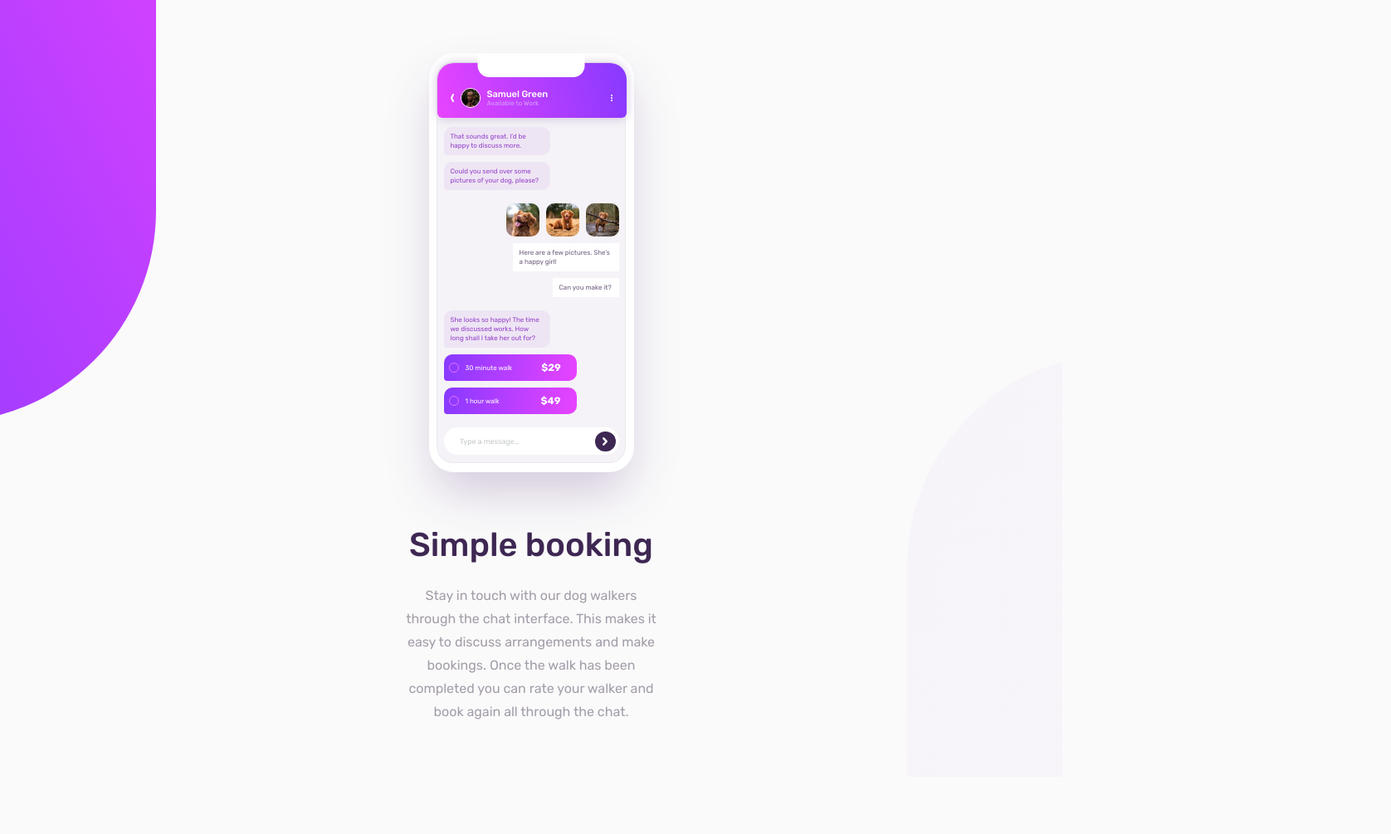
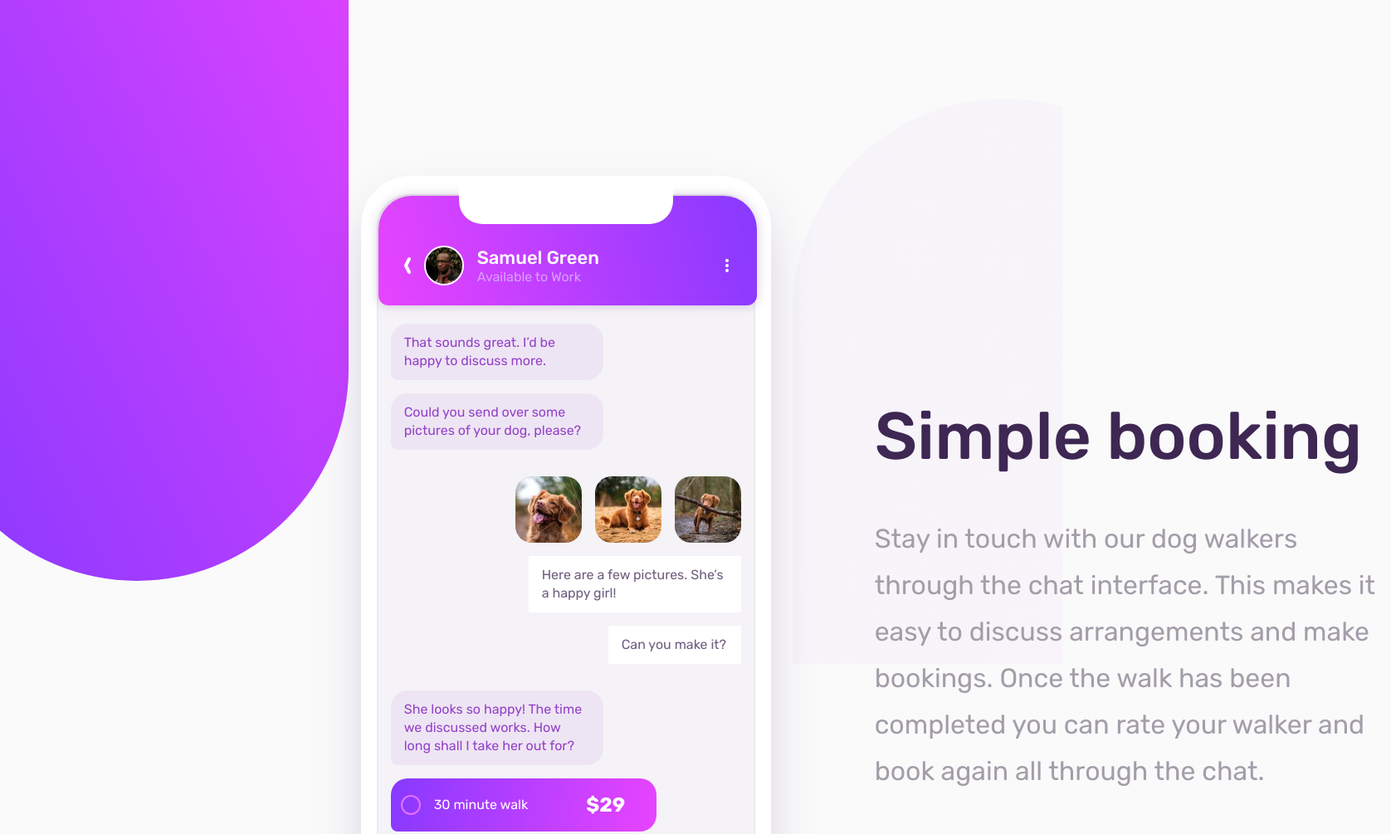
Before and after one commit to AlgoBenderDaily/Chat_App_CSS_llustration_HTML-CSS, a plain HTML site: page index.html in a window 1280 px wide. Shown: the top 1005 px of the page at 83% size, 1676 px wide, since content can reach past the window. Before the commit the page ends 936 px from the top, so only its background shows below. Drawn offline with Linux system fonts and the light colour scheme.

Commit message:
initial commit

```diff
--- a/main.css
+++ b/main.css
@@ -325,3 +325,206 @@ h3 {
   width: 311px;
   height: auto;
 }
+
+@media screen and (min-width: 992px) {
+  body {
+    background-image: url("./images/bg-desktop-top.svg"),
+      url("./images/bg-desktop-bottom.svg");
+    background-size: auto 87.5%, auto 85.13%;
+    display: grid;
+    place-content: center;
+  }
+
+  .main {
+    position: absolute;
+    top: 18.5%;
+    left: 31.46%;
+    flex-flow: row;
+    gap: 125px;
+  }
+
+  /* || MAIN-PHONE */
+  .main__phone {
+    width: calc(247px * 2);
+    height: calc(505px * 2);
+    border-radius: calc(30px * 2);
+  }
+
+  .phone__screen {
+    width: calc(228px * 2);
+    height: calc(483px * 2);
+    border: 2px solid hsla(271, 36%, 24%, 0.0509);
+    border-radius: calc(20px * 2);
+    margin: 22px 19px;
+  }
+
+  .screen__header {
+    width: calc(228px * 2);
+    height: calc(66px * 2);
+    border-radius: 40px 40px 12px 12px;
+  }
+
+  .header__notch {
+    width: calc(129px * 2);
+    height: calc(29px * 2);
+    border-radius: 0px 0px 28px 28px;
+  }
+
+  .header__nav {
+    gap: calc(76px * 2);
+    padding: 60px 33px 24px 31px;
+  }
+
+  .nav__arrow-avatar {
+    gap: calc(8px * 2);
+  }
+
+  .nav__return-arrow img {
+    max-width: calc(4px * 2);
+  }
+
+  .nav__avatar-name-vacancy {
+    gap: calc(8px * 2);
+  }
+
+  .avatar-name-vacancy__avatar {
+    width: calc(24px * 2);
+    height: calc(24px * 2);
+    border: 2px solid white;
+  }
+
+  .nav__menu img {
+    max-width: 4px;
+  }
+
+  .name-vacancy__name {
+    font: 500 22px var(--FF);
+  }
+
+  .name-vacancy__vacancy {
+    font: normal 16px var(--FF);
+  }
+
+  .screen__main {
+    margin: 22px 15px 32px 15px;
+    gap: 32px;
+  }
+
+  .bubble {
+    padding: 12px 16px;
+    font: normal 16px/22px var(--FF);
+  }
+
+  .chat1__bubble1,
+  .chat1__bubble2,
+  .chat3__bubble1 {
+    border-radius: 20px 20px 20px 8px;
+    width: 256px;
+  }
+
+  .chat1__bubble1,
+  .chat1__bubble2 {
+    height: 68px;
+  }
+
+  .chat3__bubble1 {
+    height: 90px;
+  }
+
+  .chat2__bubble2 {
+    width: 256px;
+    height: 68px;
+  }
+
+  .chat2__bubble3 {
+    width: 160px;
+    height: 46px;
+  }
+
+  .main__chat1 {
+    gap: 16px;
+  }
+
+  .main__chat2 {
+    gap: 16px;
+  }
+
+  .main__chat3 {
+    gap: 16px;
+  }
+
+  .chat2__bubble1 {
+    gap: 16px;
+  }
+
+  .chat2__bubble1 img {
+    max-width: 80px;
+    border-radius: 20px;
+  }
+
+  .bid {
+    padding: 20px 32px 20px 12px;
+    border-radius: 20px 20px 20px 8px;
+    width: 320px;
+    height: 64px;
+  }
+
+  .chat3__bid1 {
+    gap: 70px;
+  }
+
+  .chat3__bid2 {
+    gap: 100px;
+  }
+
+  .duration {
+    font: normal 16px/22px var(--FF);
+  }
+
+  .amount {
+    font: bold 24px/22px var(--FF);
+  }
+
+  .duration__radio {
+    width: 24px;
+    height: 24px;
+    border: 2px solid #e472ff;
+  }
+
+  .bid__duration {
+    gap: 16px;
+  }
+
+  .screen__footer {
+    margin: 0px 15px 20px 15px;
+    gap: 184px;
+    border-radius: 33.9px;
+    padding: 9.68px 8px 8.12px 38.84px;
+  }
+
+  .footer__send {
+    width: 48.54px;
+    height: 48.54px;
+  }
+
+  .footer__send img {
+    max-width: 12.14px;
+  }
+
+  .footer__placeholder {
+    font: normal 18px var(--FF);
+    letter-spacing: -0.14px;
+  }
+
+  .content__title {
+    font: 500 80px var(--FF);
+    margin-bottom: 48px;
+    text-align: left;
+  }
+
+  .content__text {
+    font: normal 32px/56px var(--FF);
+    width: 622px;
+    text-align: left;
+  }
+}
```
Also changed, not shown: images/bg-desktop-bottom.svg (added), images/bg-desktop-top.svg (added).
